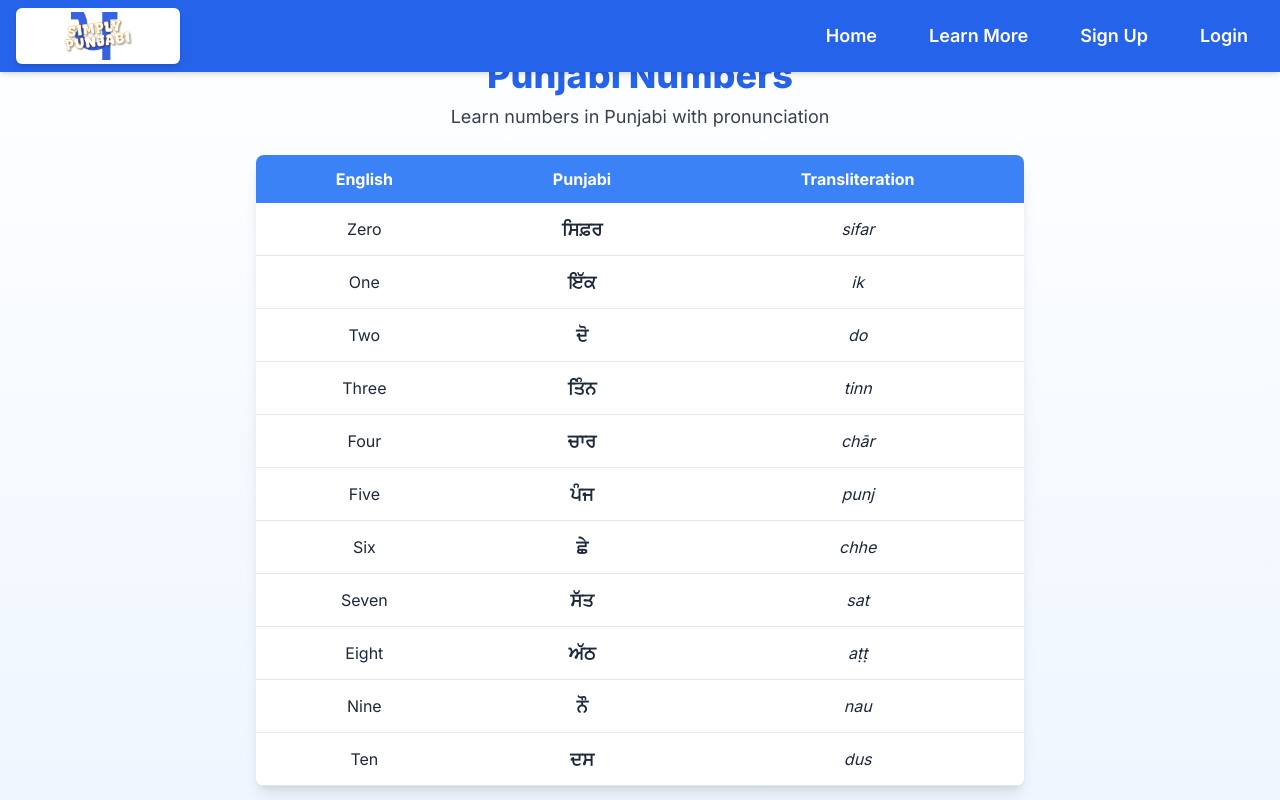
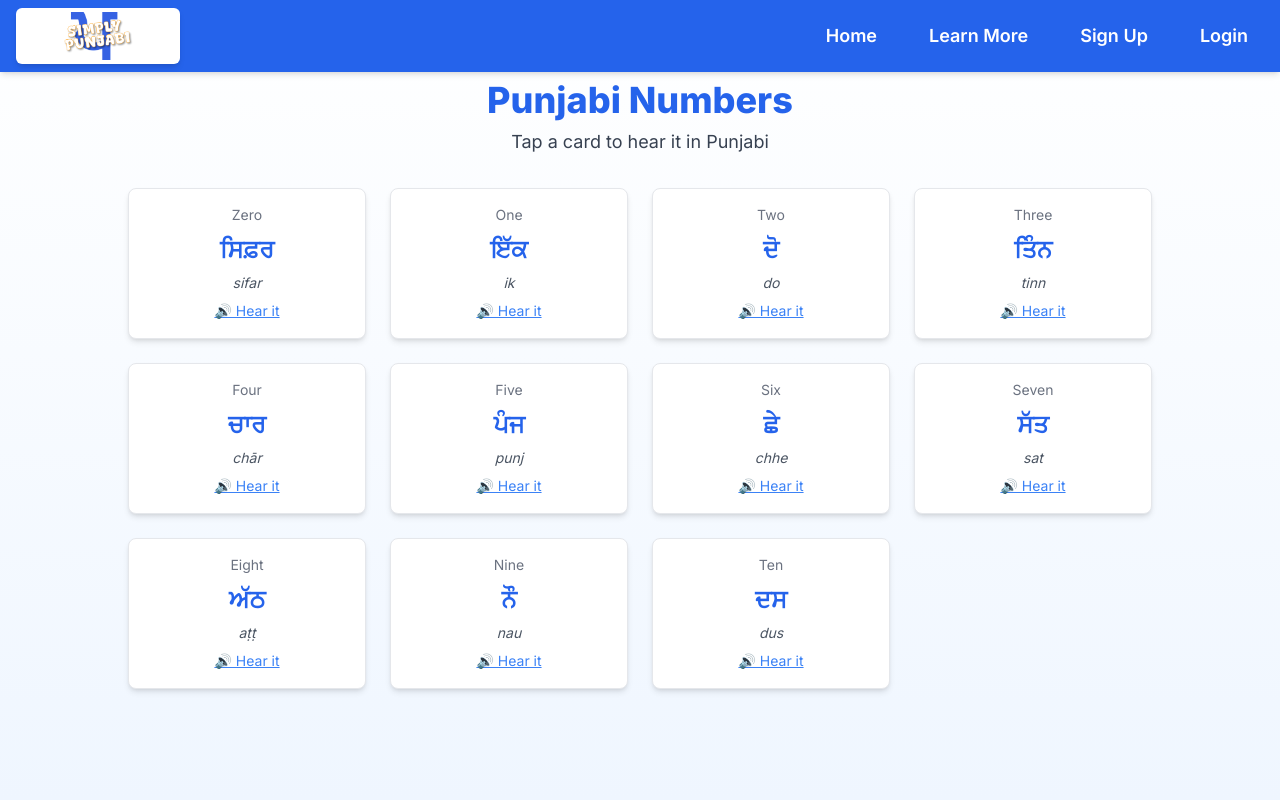
Before and after one commit to benz02r/SimplyPunjabi, a Next.js app: page /learning/resources/numbers in a window 1280 px wide. Built offline with nearby package versions, Linux system fonts and the light colour scheme; no server answers.

Commit message:
home page additions

```diff
--- a/src/app/learn-more/page.js
+++ b/src/app/learn-more/page.js
@@ -1,16 +1,28 @@
 "use client";
 
 import Link from "next/link";
+import Image from "next/image";
 
 export default function LearnMore() {
     return (
         <div className="flex flex-col items-center justify-center min-h-screen bg-gradient-to-b from-blue-50 to-white text-gray-900 px-6 pt-36 pb-16 space-y-20">
             {/* Header Section */}
-            <div className="text-center max-w-3xl mb-8">
-                <h1 className="text-4xl md:text-5xl font-extrabold text-[var(--primary)] leading-tight">
-                    Learn More About <span className="text-orange-400">Simply Punjabi</span>
-                </h1>
-                <p className="text-lg mt-3 text-gray-700">
+            <div className="flex flex-col items-center gap-4 text-center">
+                <h2 className="text-2xl sm:text-3xl font-bold text-blue-500/90 transition duration-300 hover:text-blue-600 hover:tracking-wide hover:scale-105">
+                    Learn More About
+                </h2>
+                <Image
+                    src="/Website Banner(shadowing)- Simply Punjabi, Ryan.png"
+                    alt="Simply Punjabi Banner"
+                    width={320}
+                    height={100}
+                    priority
+                    className="object-contain max-w-[300px] sm:max-w-[340px] drop-shadow-md"
+                    style={{ height: "auto" }}
+                />
+
+
+                <p className="text-lg mt-3 text-gray-700 max-w-2xl">
                     Master Punjabi in a fun, interactive, and personalized way!
                 </p>
             </div>
--- a/src/app/learning/resources/alphabet/page.js
+++ b/src/app/learning/resources/alphabet/page.js
@@ -55,7 +55,7 @@ export default function GurmukhiAlphabet() {
                 ← Back to Resources
             </button>
 
-            <h1 className="text-5xl font-extrabold text-orange-400 "> Learn Gurmukhi! </h1>
+            <h1 className="text-5xl font-extrabold text-blue-600 "> Learn Gurmukhi! </h1>
             <p className="text-lg mt-3 text-gray-700 font-semibold">Hover over a letter to see it come alive! Click to hear its pronunciation.</p>
             <div className="grid grid-cols-3 sm:grid-cols-5 gap-6 max-w-3xl w-full text-center mt-6">
                 {alphabet.map((char, index) => (
--- a/src/app/learning/resources/numbers/page.js
+++ b/src/app/learning/resources/numbers/page.js
@@ -1,7 +1,6 @@
 "use client";
 
-import { useState, useEffect } from "react";
-import { supabase } from "@/lib/supabaseClient";
+import { useState } from "react";
 
 export default function NumbersLesson() {
     const numbers = [
@@ -18,29 +17,33 @@ export default function NumbersLesson() {
         { english: "Ten", punjabi: "ਦਸ", transliteration: "dus" },
     ];
 
+    const speak = (text) => {
+        const utterance = new SpeechSynthesisUtterance(text);
+        utterance.lang = "pa-IN"; // Punjabi (India)
+        window.speechSynthesis.speak(utterance);
+    };
+
     return (
-        <div className="flex flex-col items-center justify-center min-h-screen bg-gradient-to-b from-white to-blue-50 px-6">
-            <h1 className="text-4xl font-extrabold text-[var(--primary)] mt-10">Punjabi Numbers</h1>
-            <p className="text-lg text-gray-700 mt-2">Learn numbers in Punjabi with pronunciation</p>
+        <div className="flex flex-col items-center min-h-screen bg-gradient-to-b from-white to-blue-50 px-6 py-20">
+            <h1 className="text-4xl font-extrabold text-[var(--primary)]">Punjabi Numbers</h1>
+            <p className="text-lg text-gray-700 mt-2 mb-8">Tap a card to hear it in Punjabi</p>
 
-            <table className="mt-6 w-full max-w-3xl bg-white shadow-lg rounded-lg overflow-hidden">
-                <thead>
-                <tr className="bg-blue-500 text-white">
-                    <th className="py-3 px-6">English</th>
-                    <th className="py-3 px-6">Punjabi</th>
-                    <th className="py-3 px-6">Transliteration</th>
-                </tr>
-                </thead>
-                <tbody>
+            <div className="grid grid-cols-2 sm:grid-cols-3 md:grid-cols-4 gap-6 max-w-5xl w-full">
                 {numbers.map((num, index) => (
-                    <tr key={index} className="border-b text-center">
-                        <td className="py-3 px-6">{num.english}</td>
-                        <td className="py-3 px-6 text-lg font-bold">{num.punjabi}</td>
-                        <td className="py-3 px-6 italic">{num.transliteration}</td>
-                    </tr>
+                    <div
+                        key={index}
+                        className="bg-white border border-gray-200 rounded-lg shadow-md hover:shadow-lg p-4 text-center transition-transform hover:scale-105 cursor-pointer"
+                        onClick={() => speak(num.punjabi)}
+                    >
+                        <p className="text-sm text-gray-500">{num.english}</p>
+                        <h2 className="text-2xl font-bold text-[var(--primary)] my-2">{num.punjabi}</h2>
+                        <p className="text-sm italic text-gray-600">{num.transliteration}</p>
+                        <button className="mt-2 text-blue-500 text-sm underline hover:text-blue-600">
+                            🔊 Hear it
+                        </button>
+                    </div>
                 ))}
-                </tbody>
-            </table>
+            </div>
         </div>
     );
 }
--- a/src/app/page.js
+++ b/src/app/page.js
@@ -16,7 +16,7 @@ export default function Home() {
     ];
 
     const today = new Date();
-    const currentDayIndex = today.getDay(); // 0 = Sunday, 1 = Monday...
+    const currentDayIndex = today.getDay();
     const currentDay = punjabiDays[currentDayIndex];
 
     return (
@@ -34,18 +34,14 @@ export default function Home() {
                     />
                 </div>
 
-
-                <h2
-                    className="text-2xl sm:text-3xl font-bold text-blue-500/90 mt-6 transition duration-300 hover:text-blue-600 hover:tracking-wide hover:scale-105"
-                >
+                <h2 className="text-2xl sm:text-3xl font-bold text-blue-500/90 mt-6 transition duration-300 hover:text-blue-600 hover:tracking-wide hover:scale-105">
                     The Simple Way to Learn Punjabi
                 </h2>
 
-                {/* Today is ___ in Punjabi */}
                 <div className="text-center mt-4">
                     <p className="text-lg sm:text-xl text-gray-800">
-                        <span className="font-semibold text-blue-700">Today is</span>{" "}
-                        <span className="text-orange-600 font-bold">{currentDay.pa}</span>{" "}
+                        <span className="font-semibold text-blue-600">Today is</span>{" "}
+                        <span className="text-orange-400 font-bold">{currentDay.pa}</span>{" "}
                         <span className="text-gray-500 text-sm">({currentDay.pron})</span>
                     </p>
                 </div>
@@ -55,12 +51,12 @@ export default function Home() {
                 </p>
                 <div className="mt-6 flex flex-col sm:flex-row items-center justify-center space-y-4 sm:space-y-0 sm:space-x-6">
                     <Link href="/key-functions/signup" className="w-full sm:w-auto">
-                        <button className="w-full sm:w-auto bg-[var(--primary)] text-white px-8 py-4 rounded-lg text-lg font-semibold shadow-md hover:bg-orange-500 transition transform hover:scale-105 hover:shadow-lg">
+                        <button className="w-full sm:w-auto bg-[var(--primary)] text-white px-8 py-4 rounded-lg text-lg font-semibold shadow-md hover:bg-orange-400 transition transform hover:scale-105 hover:shadow-lg">
                             Get Started
                         </button>
                     </Link>
                     <Link href="/learn-more" className="w-full sm:w-auto">
-                        <button className="w-full sm:w-auto bg-orange-400 text-white px-8 py-4 rounded-lg text-lg font-semibold shadow-md hover:bg-blue-500 transition transform hover:scale-105 hover:shadow-lg">
+                        <button className="w-full sm:w-auto bg-orange-400 text-white px-8 py-4 rounded-lg text-lg font-semibold shadow-md hover:bg-blue-600 transition transform hover:scale-105 hover:shadow-lg">
                             Learn More
                         </button>
                     </Link>
@@ -100,17 +96,22 @@ export default function Home() {
     );
 }
 
-// ✅ Course Card Component
+// ✅ Upgraded Course Card Component
 function CourseSectionCard({ title, description, link, icon }) {
     return (
-        <Link href={link} className="w-full">
-            <div className="p-8 bg-white rounded-xl shadow-md border-2 border-gray-200 transition-all hover:border-orange-400 hover:shadow-xl transform hover:scale-105 cursor-pointer min-h-[240px] flex flex-col justify-between text-center">
-                <div>
+        <Link href={link} className="w-full group">
+            <div className="relative p-8 bg-white rounded-xl border-2 border-gray-200 shadow-md transition-all duration-300 transform hover:scale-105 group-hover:shadow-2xl group-hover:border-transparent hover:bg-gradient-to-br from-orange-100 to-blue-100 min-h-[240px] flex flex-col justify-between text-center overflow-hidden">
+
+                {/* Glow Accent */}
+                <div className="absolute inset-0 z-0 rounded-xl pointer-events-none opacity-0 group-hover:opacity-100 transition duration-500 bg-gradient-to-br from-orange-300 via-transparent to-blue-300 blur-xl"></div>
+
+                <div className="relative z-10">
                     <div className="mb-4 flex justify-center">{icon}</div>
                     <h3 className="text-xl font-bold text-[var(--primary)] mt-2">{title}</h3>
-                    <p className="text-base text-gray-600 mt-3">{description}</p>
+                    <p className="text-base text-gray-700 mt-3">{description}</p>
                 </div>
-                <button className="mt-6 bg-[var(--primary)] text-white px-6 py-3 rounded-lg hover:bg-[var(--secondary)] transition w-full hover:scale-105">
+
+                <button className="relative z-10 mt-6 bg-[var(--primary)] text-white px-6 py-3 rounded-lg hover:bg-[var(--secondary)] transition w-full hover:scale-105 font-semibold">
                     Start Learning →
                 </button>
             </div>
```
